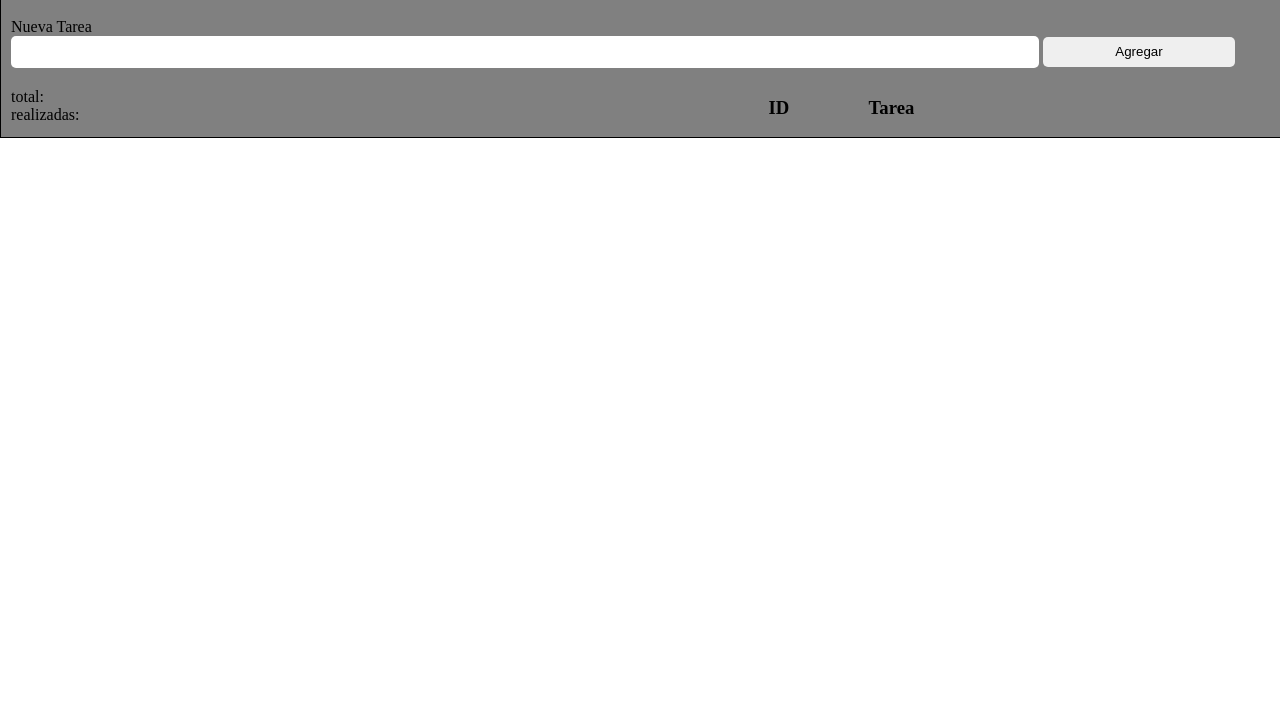
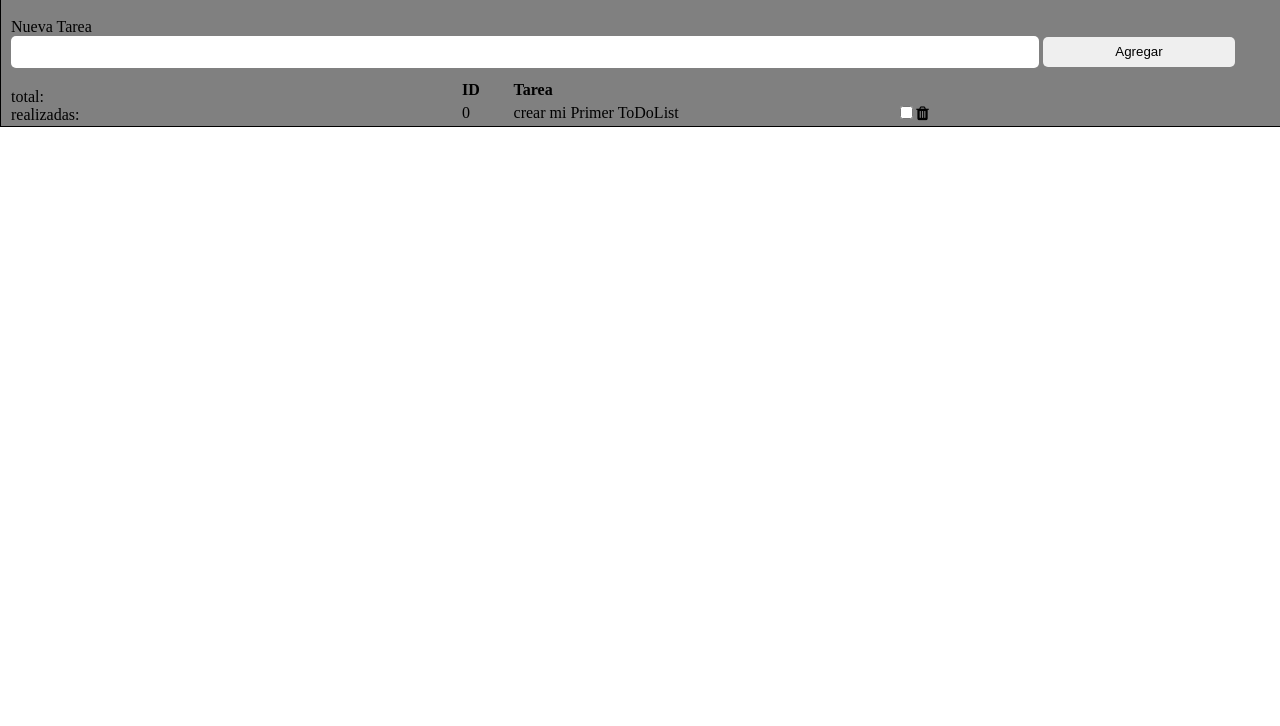
Before and after one commit to Jose-Santibanez/DesafioM-todosDeArrays, a plain HTML site: page index.html in a window 1280 px wide. Shown: the part 74-800 px from the top of the page. Drawn offline with Linux system fonts and the light colour scheme.

Commit message:
subiendo agregar/Eliminar/listar

```diff
--- a/assets/css/style.css
+++ b/assets/css/style.css
@@ -48,11 +48,13 @@ body{
     padding-top: 10px;
 
 }
-.contenedorLista{
-    display: flex;
+.containerListarlist{
     width: 64%;
-    justify-content: center;
+    text-align: left;
 }
-.contenedorLista h3{
-    width:  100px;
+.containerListarlist th{
+    width:  150px;
 }
+.containerListarlist th:first-child{
+    width:  10px;
+}
--- a/assets/js/desafio.js
+++ b/assets/js/desafio.js
@@ -21,3 +21,59 @@
 // 5 - Contar el total de tareas realizadas.
 
 // 6 - El código incluye al menos 3 tareas iniciales en el arrego y estas se muestran en la página web recorriendo el arreglo (for of || forEach)
+/* ---------------------------------------*/
+
+// Crear el arreglo donde se almacenan los objetos Lista de tareas
+const listToDo = [{id: 0 , nombre:"crear mi Primer ToDoList", estado : false}];
+
+// 2- Necesitamos el contendor  donde insertaremos las tareas
+const listaTareas = document.querySelector("tbody");
+renderizarLista()
+
+/* 1- Primero tenemos que obtener los elementos html que interactuan */
+const inputTarea = document.querySelector("#nuevaTarea");
+const btnAgregarTarea = document.querySelector("#btn-agregarTarea");
+
+
+//3.- Eliminaer elemento
+function borrarTarea(id){
+    const buscarIndex = listToDo.findIndex((e)=> e.id === id);
+    listToDo.splice(buscarIndex,1);
+
+    renderizarLista(); // Si no se renderiza nuevamente no realiza el cambio en el HTML
+}
+
+
+
+
+
+btnAgregarTarea.addEventListener("click",()=>{   // Aqui se crea el boton agregar
+        // Creamos el nuevo ID
+        const nuevoId = listToDo[listToDo.length-1].id + 1;
+
+        // creamos la nueva tarea
+          const nuevaTarea = {
+            id: nuevoId,
+            nombre: inputTarea.value,
+            estado: false,
+          };
+          listToDo.push(nuevaTarea);
+
+          renderizarLista()
+          //nputTarea.value = "";  // vaciamos el valor del input
+} )
+
+
+function renderizarLista(){
+    let html = "";
+    for(let list of listToDo){
+      html+=`
+              <tr>
+                  <td>${list.id}</td>
+                  <td>${list.nombre}</td>
+                  <td><input type="checkbox"><i onclick="borrarTarea(${list.id})" class="fa fa-trash" aria-hidden="true"></i></td>
+              </tr>
+      `
+    }
+    listaTareas.innerHTML = html
+}
--- a/index.html
+++ b/index.html
@@ -5,6 +5,7 @@
     <meta name="viewport" content="width=device-width, initial-scale=1.0">
     <title>To-do List</title>
     <link rel="stylesheet" href="assets/css/style.css">
+    <link rel="stylesheet" href="https://cdnjs.cloudflare.com/ajax/libs/font-awesome/4.7.0/css/font-awesome.min.css">
 </head>
 <body>
     <div class="container">
@@ -19,11 +20,18 @@
                 <span>total:</span>
                 <span>realizadas:</span>
             </div>
-            <div class="contenedorLista"">
-               <h3>ID</h3>
-               <h3>Tarea</h3>
-            </div>
+            <table class="containerListarlist">
+                <thead>
+                    <th>ID</th>
+                    <th>Tarea</th>
+                    <th></th>
+                </thead>
+                <tbody>
+
+                </tbody>
+            </table>
         </div>
     </div>
+    <script src="assets/js/desafio.js"></script>
 </body>
 </html>
```
